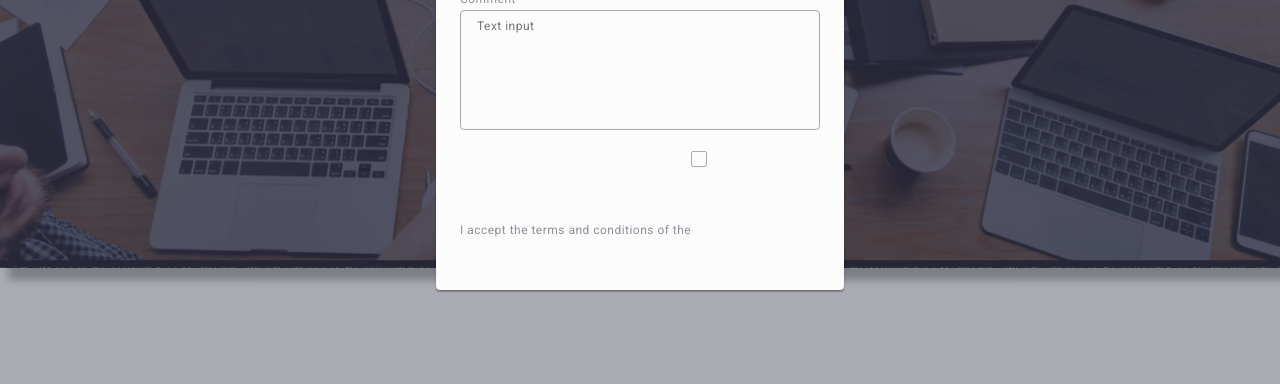
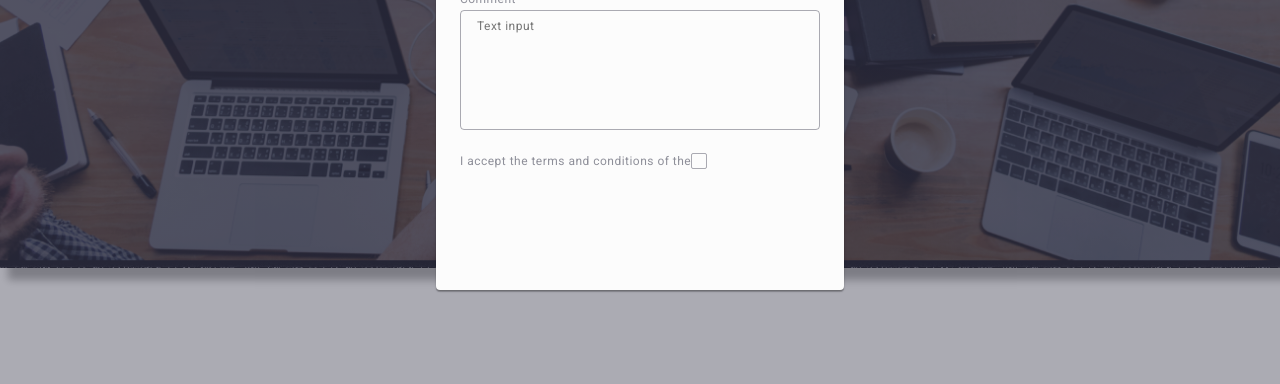
Before and after one commit to Andrew94ua/goit-markup-hw-05, a plain HTML site: page index.html in a window 1280 px wide. Shown: the part 402-786 px from the top of the page. Drawn offline with nearby package versions, Linux system fonts and the light colour scheme.

Commit message:
Update index.html

```diff
--- a/index.html
+++ b/index.html
@@ -589,7 +589,7 @@
             />
             <label class="checkbox-label" for="user-privacy"
               >I accept the terms and conditions of the<span class="label-span"
-                ><svg>
+                ><svg width="10" height="8">
                   <use
                     href="./images/vector.svg#icon-Vector.svg"></use>
                   ></use></svg></span
```
